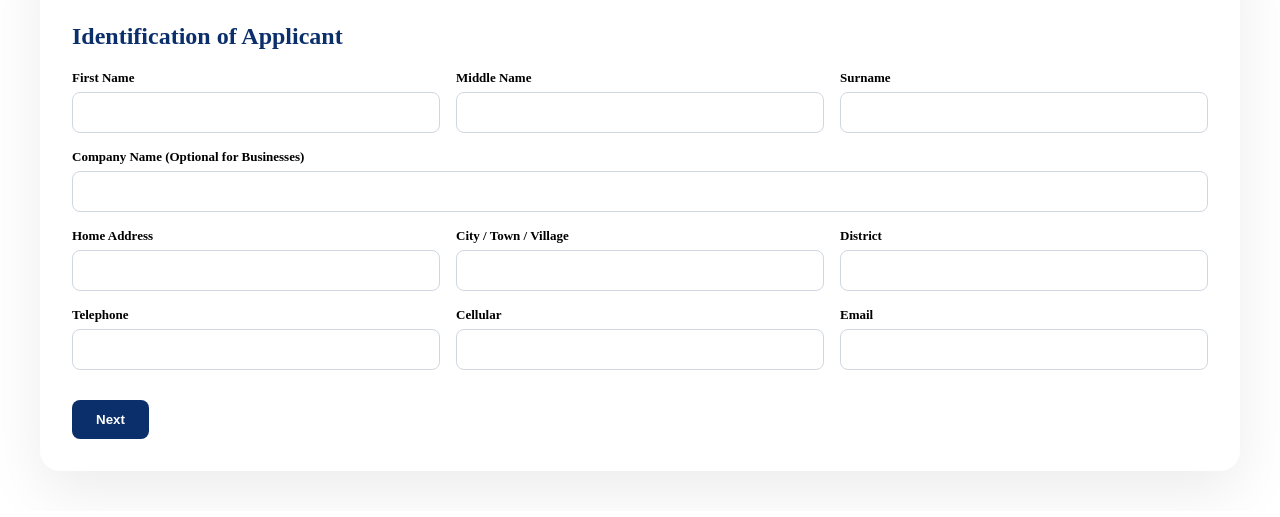
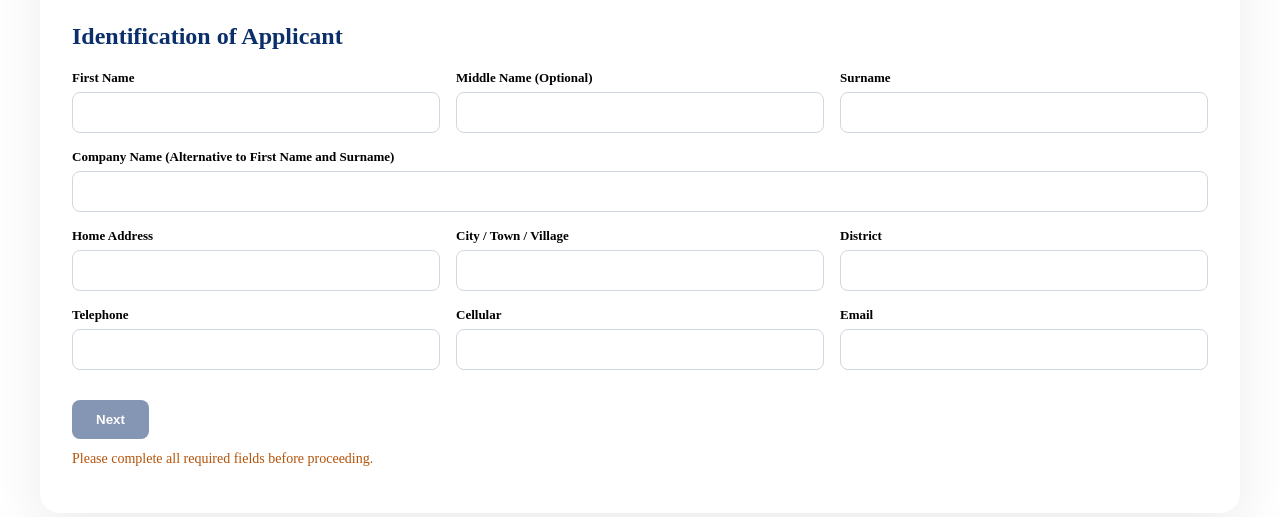
Before and after one commit to rantomunoz-ui/atlantic-insurance-final, a Next.js app: page / in a window 1280 px wide. Shown: the part 413-930 px from the top of the page. Built offline with nearby package versions, Linux system fonts and the light colour scheme.

Commit message:
Update page.tsx

```diff
--- a/app/page.tsx
+++ b/app/page.tsx
@@ -125,7 +125,7 @@ export default function Home() {
     "3 Months" | "6 Months" | "9 Months" | "12 Months"
   >("3 Months");
 
-  // Document Uploads
+  // Documents
   const [socialSecurityFile, setSocialSecurityFile] =
     useState<File | null>(null);
   const [driversLicenseFile, setDriversLicenseFile] =
@@ -175,15 +175,33 @@ export default function Home() {
     generatePdf(JSON.stringify(formData), premium.toFixed(2));
   };
 
+  // Validation
+  const isStep1Complete =
+    (((firstName.trim() !== "" && surname.trim() !== "") ||
+      companyName.trim() !== "") &&
+      homeAddress.trim() !== "" &&
+      city.trim() !== "" &&
+      district.trim() !== "" &&
+      telephone.trim() !== "" &&
+      cellular.trim() !== "" &&
+      email.trim() !== "");
+
+  const isStep2Complete =
+    make.trim() !== "" &&
+    model.trim() !== "" &&
+    yearManufactured.trim() !== "" &&
+    vehicleType.trim() !== "" &&
+    registryNo.trim() !== "" &&
+    color.trim() !== "";
+
   const allDocumentsUploaded =
-    !!socialSecurityFile &&
-    !!driversLicenseFile &&
-    !!utilityBillFile &&
-    !!vehicleTitleFile;
+    socialSecurityFile !== null &&
+    driversLicenseFile !== null &&
+    utilityBillFile !== null &&
+    vehicleTitleFile !== null;
 
   return (
     <main>
-      {/* Hero Section */}
       <section
         style={{
           backgroundImage:
@@ -218,7 +236,6 @@ export default function Home() {
         </div>
       </section>
 
-      {/* Main Form Section */}
       <section
         style={{
           maxWidth: 1200,
@@ -234,7 +251,6 @@ export default function Home() {
             padding: 32,
           }}
         >
-          {/* Step Indicator */}
           <div
             style={{
               display: "flex",
@@ -282,7 +298,7 @@ export default function Home() {
                   onChange={setFirstName}
                 />
                 <Field
-                  label="Middle Name"
+                  label="Middle Name (Optional)"
                   value={middleName}
                   onChange={setMiddleName}
                 />
@@ -295,7 +311,7 @@ export default function Home() {
 
               <div style={{ marginTop: 16 }}>
                 <Field
-                  label="Company Name (Optional for Businesses)"
+                  label="Company Name (Alternative to First Name and Surname)"
                   value={companyName}
                   onChange={setCompanyName}
                 />
@@ -345,10 +361,28 @@ export default function Home() {
                 <button
                   type="button"
                   onClick={() => setStep(2)}
-                  style={primaryButtonStyle}
+                  disabled={!isStep1Complete}
+                  style={{
+                    ...primaryButtonStyle,
+                    opacity: isStep1Complete ? 1 : 0.5,
+                    cursor: isStep1Complete ? "pointer" : "not-allowed",
+                  }}
                 >
                   Next
                 </button>
+
+                {!isStep1Complete && (
+                  <p
+                    style={{
+                      marginTop: 12,
+                      color: "#b45309",
+                      fontSize: 14,
+                      fontWeight: 500,
+                    }}
+                  >
+                    Please complete all required fields before proceeding.
+                  </p>
+                )}
               </div>
             </>
           )}
@@ -385,7 +419,7 @@ export default function Home() {
                   onChange={setRegistryNo}
                 />
                 <Field
-                  label="License Plate Number"
+                  label="License Plate Number (Optional)"
                   value={licensePlate}
                   onChange={setLicensePlate}
                 />
@@ -452,6 +486,7 @@ export default function Home() {
                   marginTop: 30,
                   display: "flex",
                   gap: 12,
+                  alignItems: "flex-start",
                 }}
               >
                 <button
@@ -461,13 +496,35 @@ export default function Home() {
                 >
                   Back
                 </button>
+
+                <div>
                   <button
                     type="button"
                     onClick={() => setStep(3)}
-                  style={primaryButtonStyle}
+                    disabled={!isStep2Complete}
+                    style={{
+                      ...primaryButtonStyle,
+                      opacity: isStep2Complete ? 1 : 0.5,
+                      cursor: isStep2Complete ? "pointer" : "not-allowed",
+                    }}
                   >
                     Next
                   </button>
+
+                  {!isStep2Complete && (
+                    <p
+                      style={{
+                        marginTop: 12,
+                        color: "#b45309",
+                        fontSize: 14,
+                        fontWeight: 500,
+                        maxWidth: 320,
+                      }}
+                    >
+                      Please complete all required fields before proceeding.
+                    </p>
+                  )}
+                </div>
               </div>
             </>
           )}
@@ -500,7 +557,6 @@ export default function Home() {
                 </div>
               </div>
 
-              {/* Upload Required Documents */}
               <div
                 style={{
                   border: "1px solid #d9d9d9",
@@ -510,9 +566,7 @@ export default function Home() {
                   marginBottom: 30,
                 }}
               >
-                <h3 style={{ marginBottom: 20 }}>
-                  Upload Required Documents
-                </h3>
+                <h3 style={{ marginBottom: 20 }}>Upload Required Documents</h3>
 
                 <div
                   style={{
@@ -607,8 +661,8 @@ export default function Home() {
                 </div>
               </div>
 
-              {/* Proceed to Payment */}
               {!showPayment && (
+                <div>
                   <button
                     type="button"
                     onClick={() => setShowPayment(true)}
@@ -623,9 +677,23 @@ export default function Home() {
                   >
                     Proceed to Payment
                   </button>
+
+                  {!allDocumentsUploaded && (
+                    <p
+                      style={{
+                        marginTop: 12,
+                        color: "#b45309",
+                        fontSize: 14,
+                        fontWeight: 500,
+                      }}
+                    >
+                      Please upload all required documents before proceeding to
+                      payment.
+                    </p>
+                  )}
+                </div>
               )}
 
-              {/* Payment Section */}
               {showPayment && (
                 <div
                   style={{
@@ -636,9 +704,7 @@ export default function Home() {
                     background: "#fafafa",
                   }}
                 >
-                  <h3 style={{ marginBottom: 20 }}>
-                    Payment Instructions
-                  </h3>
+                  <h3 style={{ marginBottom: 20 }}>Payment Instructions</h3>
 
                   <div
                     style={{
@@ -675,10 +741,7 @@ export default function Home() {
                   </p>
 
                   <h4>Enter Payment Confirmation Code</h4>
-                  <p>
-                    Please enter the 5-digit payment confirmation
-                    number.
-                  </p>
+                  <p>Please enter the 5-digit payment confirmation number.</p>
 
                   <div
                     style={{
@@ -695,10 +758,7 @@ export default function Home() {
                         maxLength={1}
                         value={paymentCode[i] || ""}
                         onChange={(e) => {
-                          const value = e.target.value.replace(
-                            /\D/g,
-                            ""
-                          );
+                          const value = e.target.value.replace(/\D/g, "");
                           const updated = [...paymentCode];
                           updated[i] = value;
                           setPaymentCode(updated);
```
Lines whose indentation alone changed are shown as unchanged.
